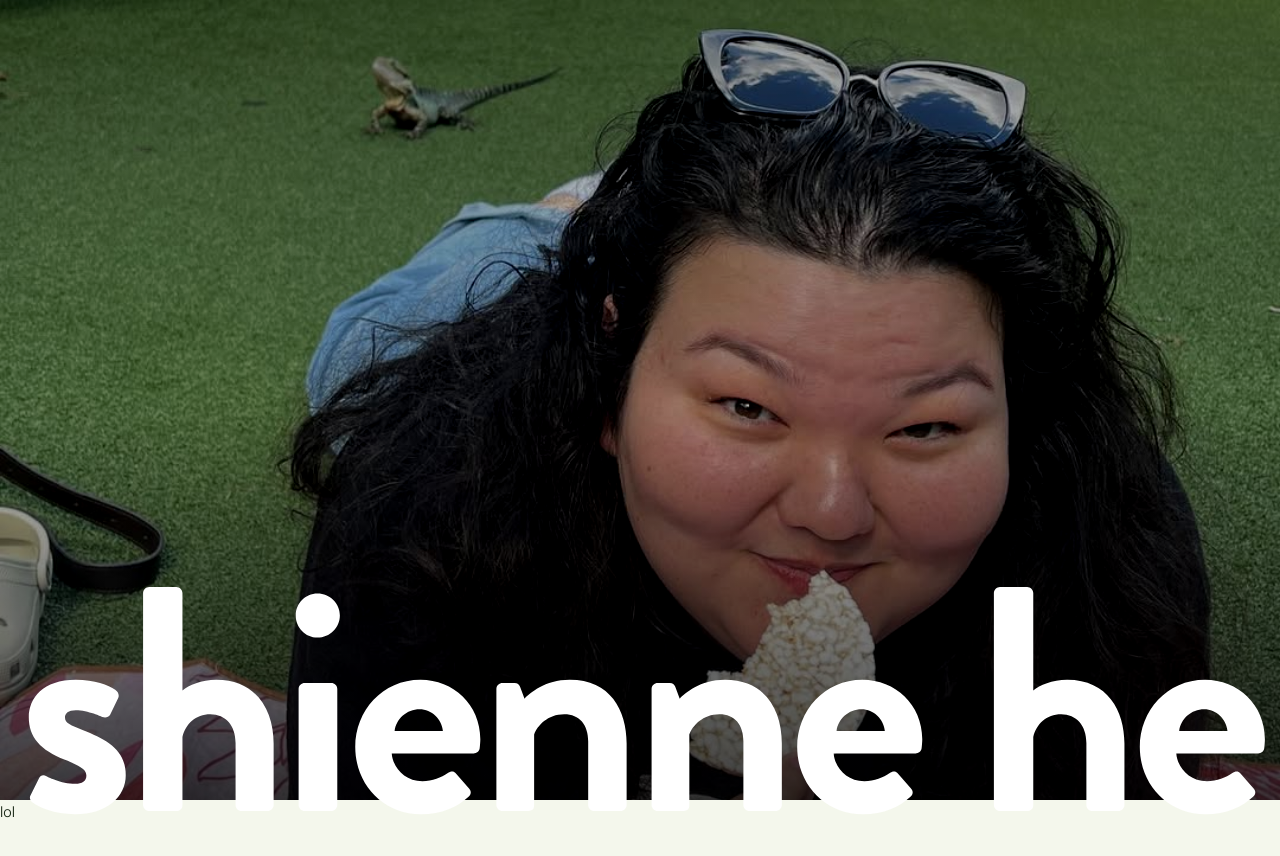
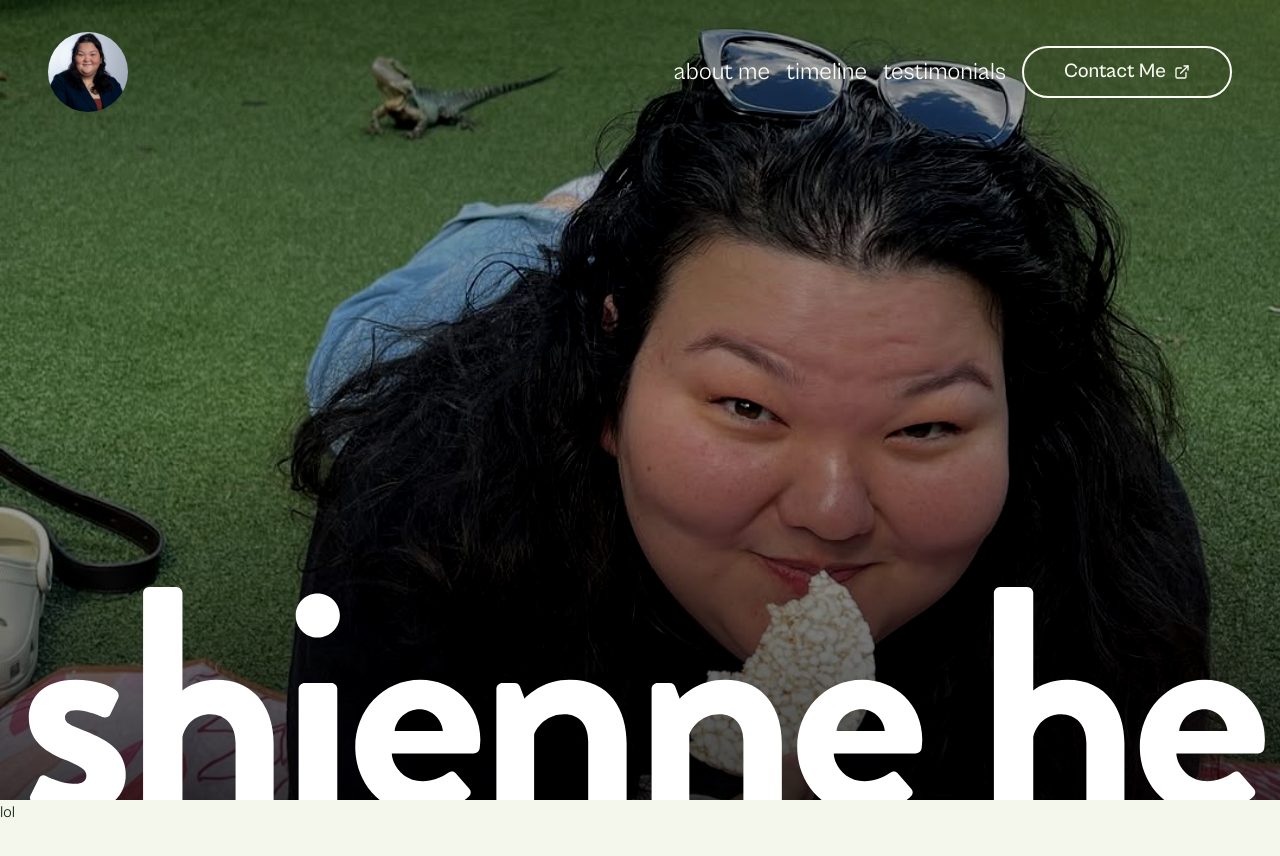
Before and after one commit to freshc0w/shienne-he, a React (Vite) app: page / in a window 1280 px wide. Shown: the top 856 px of the page. Built offline with nearby package versions, Linux system fonts and the light colour scheme.

Commit message:
Update header style

```diff
--- a/package.json
+++ b/package.json
@@ -11,6 +11,7 @@
   },
   "dependencies": {
     "@radix-ui/react-aspect-ratio": "^1.1.8",
+    "@radix-ui/react-slot": "^1.2.4",
     "@tailwindcss/vite": "^4.1.17",
     "class-variance-authority": "^0.7.1",
     "clsx": "^2.1.1",
--- a/src/App.tsx
+++ b/src/App.tsx
@@ -1,8 +1,10 @@
 import "./App.css";
+import { Header } from "./components/header/Header";
 import { HeroSection } from "./components/hero/hero-section";
 const App = () => {
   return (
-    <div className="container scroll-smooth">
+    <div className="min-h-[300vh]">
+      <Header />
       <HeroSection />
       <section id="intro-text">lol</section>
     </div>
--- /dev/null
+++ b/src/components/header/Header.css
@@ -0,0 +1,16 @@
+.with-intro {
+  opacity: 0;
+  transform: translateY(-50%);
+  animation: slideIn .8s 3s forwards;
+}
+
+@keyframes slideIn {
+  0% {
+    transform: translateY(-50%);
+    opacity: 0;
+  }
+  100% {
+    transform: translateY(0);
+    opacity: 1;
+  }
+}
--- /dev/null
+++ b/src/components/header/Header.tsx
@@ -0,0 +1,109 @@
+import { ExternalLinkIcon } from "lucide-react";
+import { Button } from "../ui/button";
+import { useState, useEffect, useRef } from "react";
+import { motion, AnimatePresence } from "framer-motion";
+import "./Header.css";
+import { IMAGES } from "../../constants";
+
+export const Header = () => {
+  const [scrollingUp, setScrollingUp] = useState(false);
+  const [isScrolled, setIsScrolled] = useState(false);
+  const lastScrollY = useRef(0);
+
+  useEffect(() => {
+    const handleScroll = () => {
+      const currentScrollY = window.scrollY;
+
+      setIsScrolled(currentScrollY > 50);
+
+      if (currentScrollY > 100) {
+        setScrollingUp(currentScrollY < lastScrollY.current);
+      } else {
+        setScrollingUp(true);
+      }
+
+      lastScrollY.current = currentScrollY;
+    };
+
+    window.addEventListener("scroll", handleScroll);
+    return () => window.removeEventListener("scroll", handleScroll);
+  }, []);
+
+  const showLinks = !isScrolled || scrollingUp;
+
+  return (
+    <header className="fixed w-full z-50 top-0 with-intro text-primary-foreground">
+      <div className="flex justify-between items-center w-full font-sans text-2xl px-12 py-6">
+        <div className="flex items-center py-2">
+          <img
+            src={IMAGES.image_7.src}
+            alt={IMAGES.image_7.alt}
+            className="w-20 h-20 rounded-full object-cover"
+          />
+        </div>
+        <motion.div
+          className="flex items-center py"
+          animate={{
+            backgroundColor:
+              isScrolled && scrollingUp
+                ? "oklch(0.99 0.01 110)"
+                : "transparent",
+            borderRadius: isScrolled && scrollingUp ? "9999px" : "0px",
+          }}
+          transition={{ duration: 0.3, ease: "easeInOut" }}
+        >
+          <AnimatePresence>
+            {showLinks && (
+              <motion.div
+                className="flex gap-4 items-center px-4"
+                initial={{ opacity: 0, width: 0 }}
+                animate={{ opacity: 1, width: "auto" }}
+                exit={{ opacity: 0, width: 0 }}
+                transition={{ duration: 0.3, ease: "easeInOut" }}
+              >
+                <a
+                  href="#intro-text"
+                  className={`hover:opacity-70 transition-opacity whitespace-nowrap ${
+                    isScrolled && scrollingUp ? "text-foreground" : ""
+                  }`}
+                >
+                  about me
+                </a>
+                <a
+                  href="#timeline"
+                  className={`hover:opacity-70 transition-opacity whitespace-nowrap ${
+                    isScrolled && scrollingUp ? "text-foreground" : ""
+                  }`}
+                >
+                  timeline
+                </a>
+                <a
+                  href="#testimonials"
+                  className={`hover:opacity-70 transition-opacity whitespace-nowrap ${
+                    isScrolled && scrollingUp ? "text-foreground" : ""
+                  }`}
+                >
+                  testimonials
+                </a>
+              </motion.div>
+            )}
+          </AnimatePresence>
+          <Button
+            variant="default"
+            className={`rounded-full gap-2 text-xl has-[>svg]:px-10 py-6 border-2 flex items-center transition-all duration-300 whitespace-nowrap z-[100] overflow-hidden ${
+              isScrolled
+                ? "bg-primary text-primary-foreground border-primary"
+                : "bg-transparent border-primary-foreground"
+            }`}
+            asChild
+          >
+            <a href="#contact">
+              <span>Contact Me</span>
+              <ExternalLinkIcon />
+            </a>
+          </Button>
+        </motion.div>
+      </div>
+    </header>
+  );
+};
--- a/src/components/hero/custom-cursor.tsx
+++ b/src/components/hero/custom-cursor.tsx
@@ -29,9 +29,7 @@ export const CustomCursor = ({ isVisible }: { isVisible: boolean }) => {
       transition={{ duration: 0.2 }}
     >
       <div className="relative w-18 h-18">
-        <div
-          className="absolute inset-0 rounded-full border-2 border-white overflow-hidden flex items-center justify-center bg-primary"
-        >
+        <div className="absolute inset-0 rounded-full border-2 border-white overflow-hidden flex items-center justify-center bg-primary">
           <motion.svg
             width="64"
             height="64"
--- a/src/components/hero/hero-section.tsx
+++ b/src/components/hero/hero-section.tsx
@@ -11,7 +11,7 @@ export const HeroSection = () => {
   const [showCustomCursor, setShowCustomCursor] = React.useState(false);
 
   return (
-    <section className="w-[100vw] md:h-[100svh] h-[350px] relative">
+    <section className="w-[100vw] md:h-[100svh] h-[350px] relative overflow-hidden">
       <HeroOverlay
         className="absolute top-0 left-0 w-full h-full"
         selectedImage={selectedImage}
--- /dev/null
+++ b/src/components/ui/button.tsx
@@ -0,0 +1,61 @@
+import * as React from "react"
+import { Slot } from "@radix-ui/react-slot"
+import { cva, type VariantProps } from "class-variance-authority"
+
+import { cn } from "@/lib/utils"
+
+const buttonVariants = cva(
+  "inline-flex items-center justify-center gap-2 whitespace-nowrap rounded-md text-sm font-medium transition-all disabled:pointer-events-none disabled:opacity-50 [&_svg]:pointer-events-none [&_svg:not([class*='size-'])]:size-4 shrink-0 [&_svg]:shrink-0 outline-none focus-visible:border-ring focus-visible:ring-ring/50 focus-visible:ring-[3px] aria-invalid:ring-destructive/20 dark:aria-invalid:ring-destructive/40 aria-invalid:border-destructive",
+  {
+    variants: {
+      variant: {
+        default: "bg-primary text-primary-foreground hover:bg-primary/90",
+        destructive:
+          "bg-destructive text-white hover:bg-destructive/90 focus-visible:ring-destructive/20 dark:focus-visible:ring-destructive/40 dark:bg-destructive/60",
+        outline:
+          "border bg-background shadow-xs hover:bg-accent hover:text-accent-foreground dark:bg-input/30 dark:border-input dark:hover:bg-input/50",
+        secondary:
+          "bg-secondary text-secondary-foreground hover:bg-secondary/80",
+        ghost:
+          "hover:bg-accent hover:text-accent-foreground dark:hover:bg-accent/50",
+        link: "text-primary underline-offset-4 hover:underline",
+      },
+      size: {
+        default: "h-9 px-4 py-2 has-[>svg]:px-3",
+        sm: "h-8 rounded-md gap-1.5 px-3 has-[>svg]:px-2.5",
+        lg: "h-10 rounded-md px-6 has-[>svg]:px-4",
+        icon: "size-9",
+        "icon-sm": "size-8",
+        "icon-lg": "size-10",
+      },
+    },
+    defaultVariants: {
+      variant: "default",
+      size: "default",
+    },
+  }
+)
+
+function Button({
+  className,
+  variant,
+  size,
+  asChild = false,
+  ...props
+}: React.ComponentProps<"button"> &
+  VariantProps<typeof buttonVariants> & {
+    asChild?: boolean
+  }) {
+  const Comp = asChild ? Slot : "button"
+
+  return (
+    <Comp
+      data-slot="button"
+      className={cn(buttonVariants({ variant, size, className }))}
+      {...props}
+    />
+  )
+}
+
+// eslint-disable-next-line react-refresh/only-export-components
+export { Button, buttonVariants }
```
Also changed, not shown: 1 other file (tests, documents, lock files or other folders).
